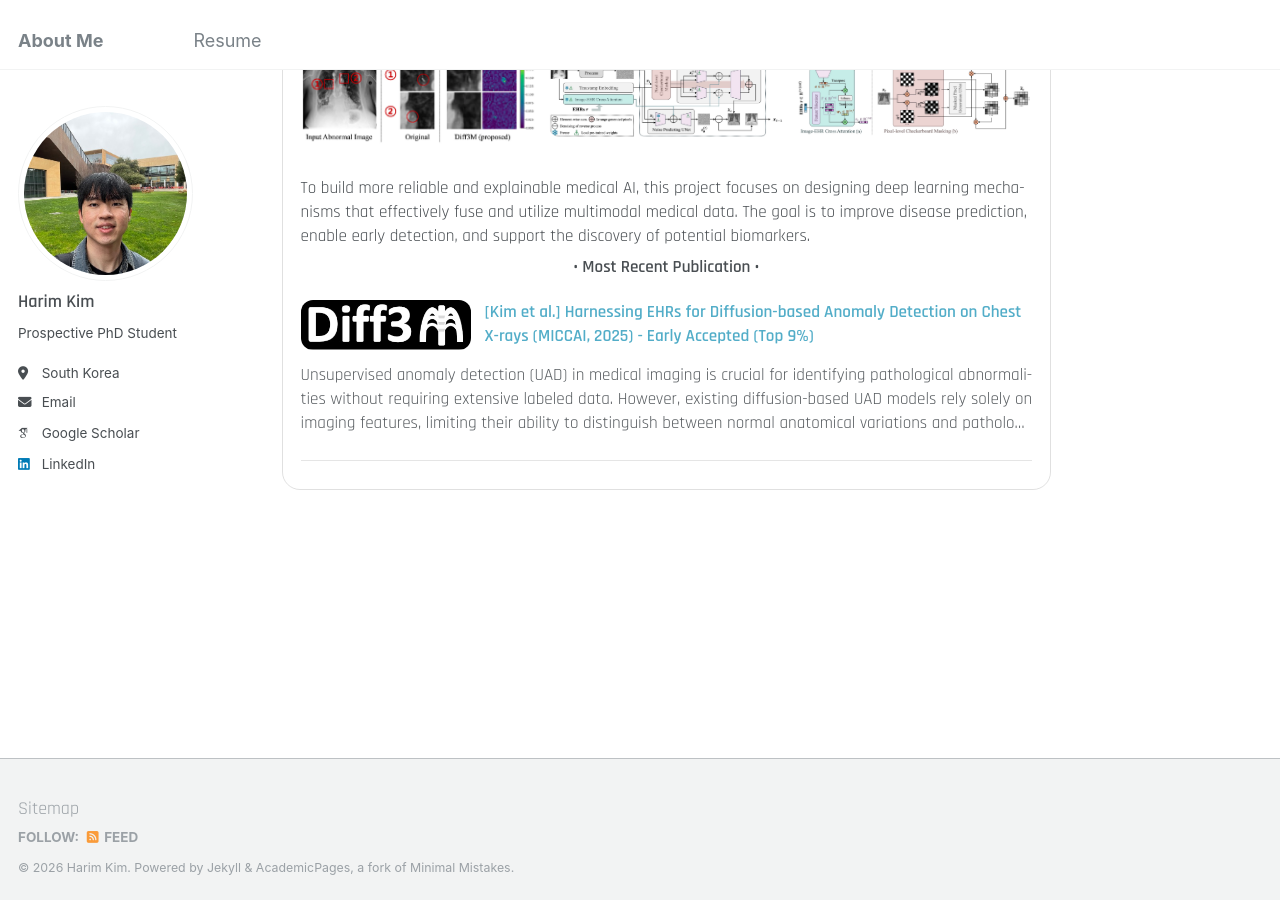
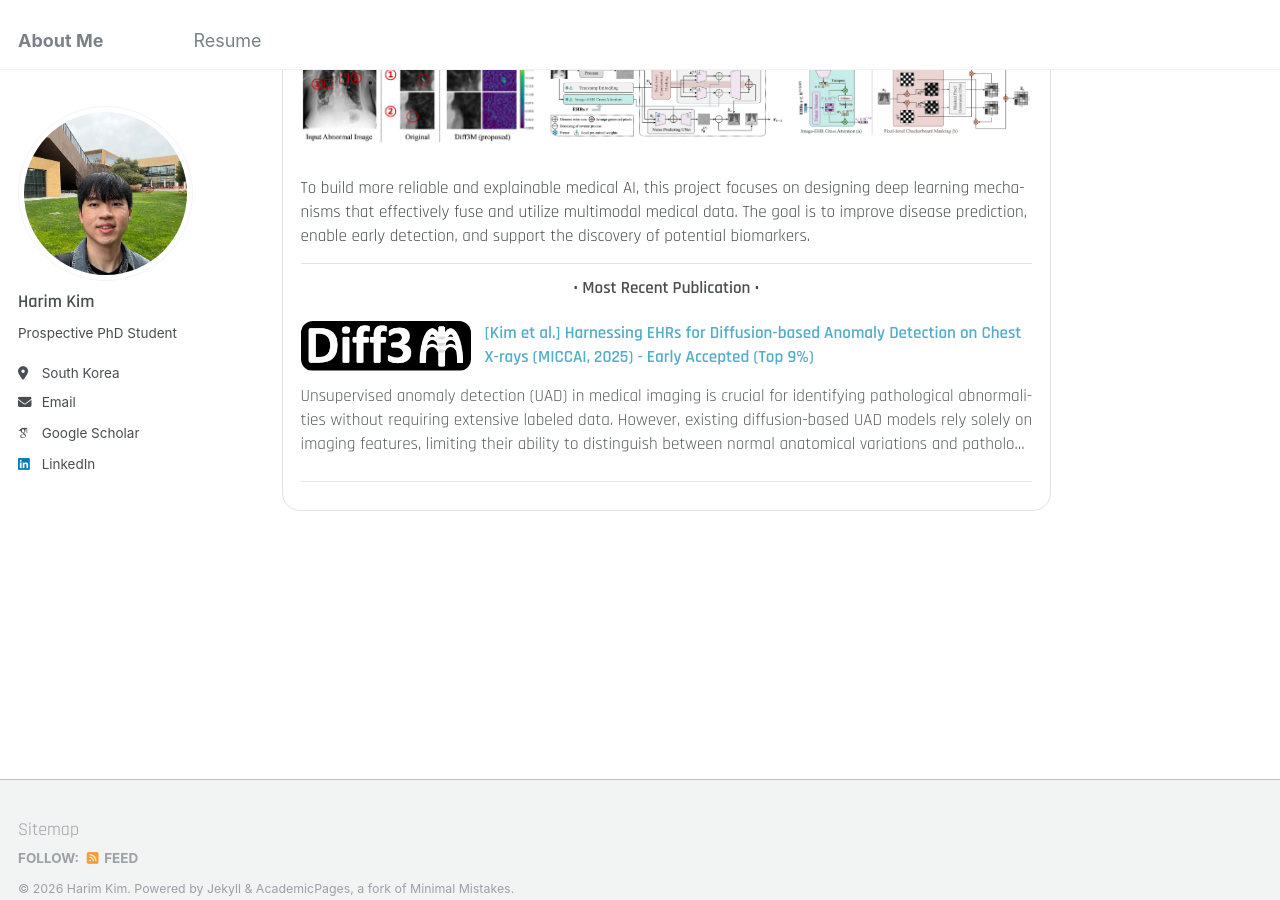
Before and after one commit to hrkim153/hrkim153.github.io, a Jekyll site: the page built from _pages/about.md, in a window 1280 px wide and 900 px high, scrolled down 616 px. Built offline with Jekyll 4.4.1, drawn with Linux system fonts in a browser that asks for light colours; some web fonts are replaced.

Commit message:
Update about.md

```diff
--- a/_pages/about.md
+++ b/_pages/about.md
@@ -51,6 +51,7 @@ This section introduces a selection of representative research projects. For eac
 
 To build more reliable and explainable medical AI, this project focuses on designing deep learning mechanisms that effectively fuse and utilize multimodal medical data. The goal is to improve disease prediction, enable early detection, and support the discovery of potential biomarkers.
 
+<hr class="project-divider">
 
 <h3 class="project-subtitle">• Most Recent Publication •</h3>
 
```
